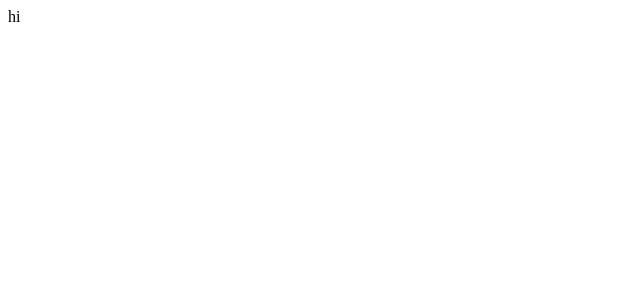
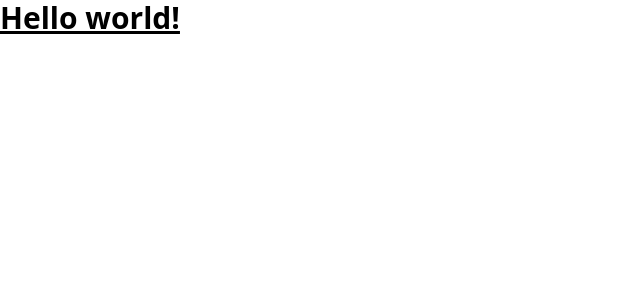
Before and after one commit to M-AminAlizadeh/Logseq-marketplace, a React (Create React App) app: page / in a window 1280 px wide. Shown: the top 300 px of the page, without its empty margins (0-640 px from the left). Built offline with nearby package versions, Linux system fonts and the light colour scheme.

Commit message:
Install & config tailwind css

```diff
--- a/package.json
+++ b/package.json
@@ -44,6 +44,8 @@
     "eslint-plugin-import": "^2.28.1",
     "eslint-plugin-jsx-a11y": "^6.7.1",
     "eslint-plugin-react": "^7.33.2",
-    "eslint-plugin-react-hooks": "^4.6.0"
+    "eslint-plugin-react-hooks": "^4.6.0",
+    "postcss": "^8.4.29",
+    "tailwindcss": "^3.3.3"
   }
 }
--- /dev/null
+++ b/postcss.config.js
@@ -0,0 +1,6 @@
+module.exports = {
+  plugins: {
+    tailwindcss: {},
+    autoprefixer: {},
+  },
+}
--- a/src/App.js
+++ b/src/App.js
@@ -1,5 +1,9 @@
-const App = ()=>{
-  return "hi";
-}
+import './index.css';
+
+const App = () => (
+  <h1 className="text-3xl font-bold underline">
+    Hello world!
+  </h1>
+);
 
 export default App;
--- /dev/null
+++ b/src/index.css
@@ -0,0 +1,3 @@
+@tailwind base;
+@tailwind components;
+@tailwind utilities;
--- a/src/index.js
+++ b/src/index.js
@@ -2,10 +2,10 @@
 import ReactDOM from 'react-dom/client';
 import App from './App';
 
-const root = ReactDOM.createRoot(document.querySelector("#root"));
+const root = ReactDOM.createRoot(document.querySelector('#root'));
 
 root.render(
   <React.StrictMode>
-    <App/>
+    <App />
   </React.StrictMode>,
 );
--- /dev/null
+++ b/tailwind.config.js
@@ -0,0 +1,11 @@
+/** @type {import('tailwindcss').Config} */
+
+module.exports = {
+  content: [
+    './src/**/*.{js,jsx,ts,tsx}',
+  ],
+  theme: {
+    extend: {},
+  },
+  plugins: [],
+};
```
Also changed, not shown: 1 other file (tests, documents, lock files or other folders).
